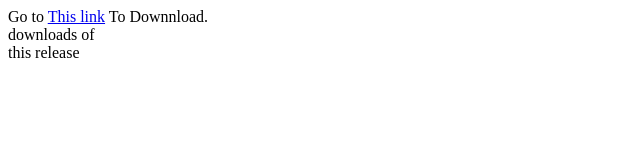
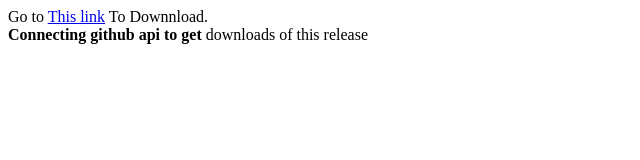
Before and after one commit to XuanTuC/wenyan-book, a plain HTML site: page index.html in a window 1280 px wide. Shown: the whole page, without its empty margins (0-640 px from the left). Drawn offline with nearby package versions, Linux system fonts and the light colour scheme; no server answers.

Commit message:
Update index.html

```diff
--- a/index.html
+++ b/index.html
@@ -1,6 +1,6 @@
 <html>
 Go to <a href="https://github.com/rdp-studio/wenyan-book/releases/latest">This link</a> To Downnload.<br>
-<span><strong id="cnt-downloads"></strong> <span>downloads of<br> this release</span>
+<span><strong id="cnt-downloads">Connecting github api to get </strong> <span>downloads of this release</span>
 <script src="https://cdn.jsdelivr.net/npm/jquery/dist/jquery.min.js"></script>
     <script type="text/javascript">
     function humanise(n){
```
